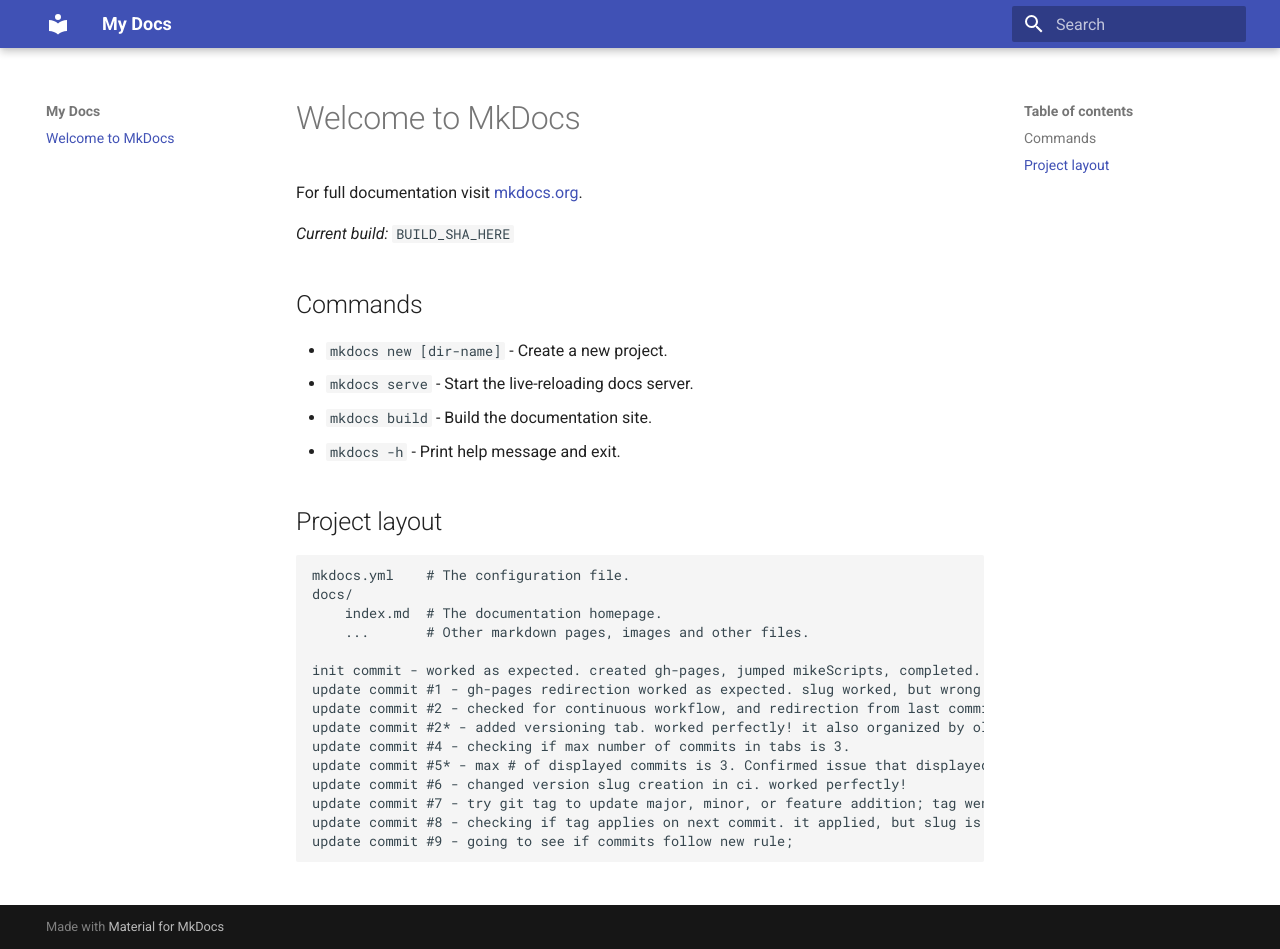
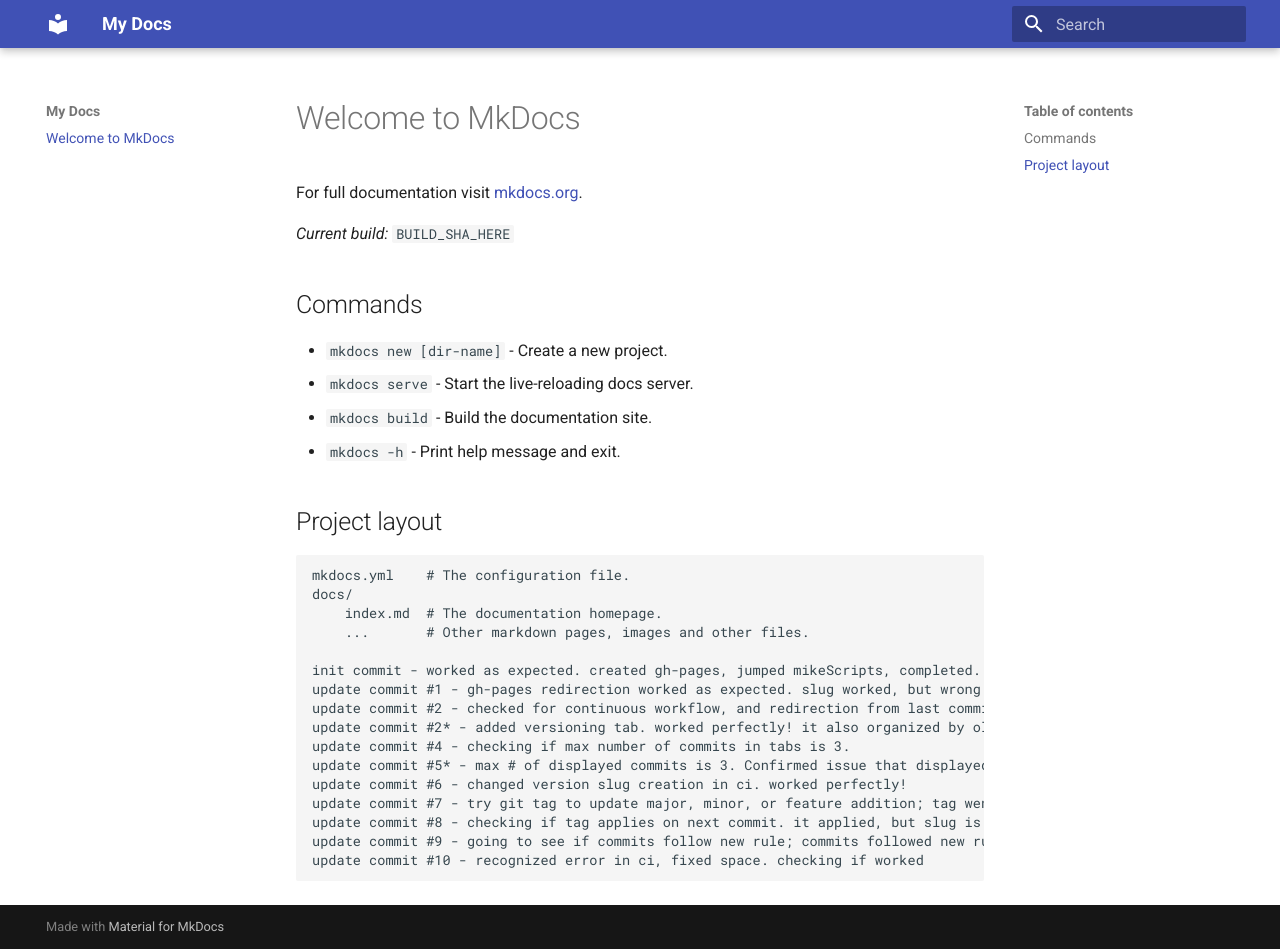
Before and after one commit to mateusloubach/docs, an MkDocs documentation site: the page built from documentation/docs/index.md, in a window 1280 px wide and 949 px high. Built offline with MkDocs 1.6.1 and Material for MkDocs 9.7.7, drawn with Linux system fonts in a browser that asks for light colours; the version menu is left out.

Commit message:
update  commit #10

```diff
--- a/documentation/docs/index.md
+++ b/documentation/docs/index.md
@@ -27,4 +27,5 @@
     update commit #6 - changed version slug creation in ci. worked perfectly!
     update commit #7 - try git tag to update major, minor, or feature addition; tag went, but wasn't added to version;
     update commit #8 - checking if tag applies on next commit. it applied, but slug is displaying the first format of verions;
-    update commit #9 - going to see if commits follow new rule;
+    update commit #9 - going to see if commits follow new rule; commits followed new rule. - although I lose commit `8ba73bc`
+    update commit #10 - recognized error in ci, fixed space. checking if worked
```
Also changed, not shown: 1 other file.
